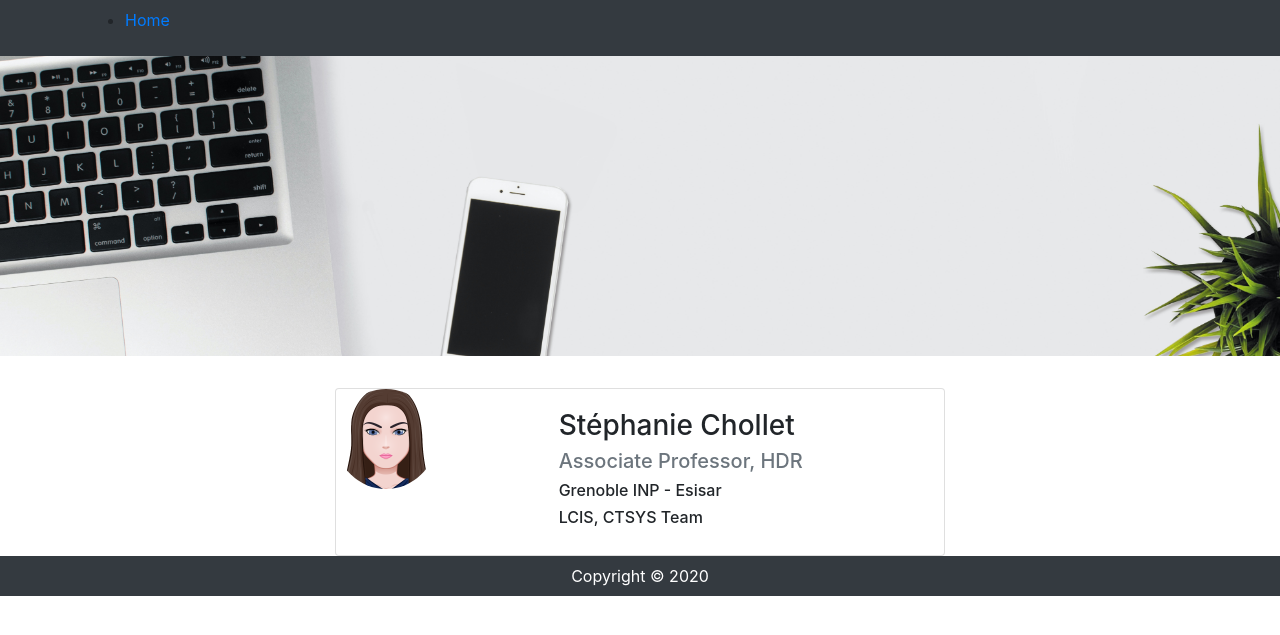
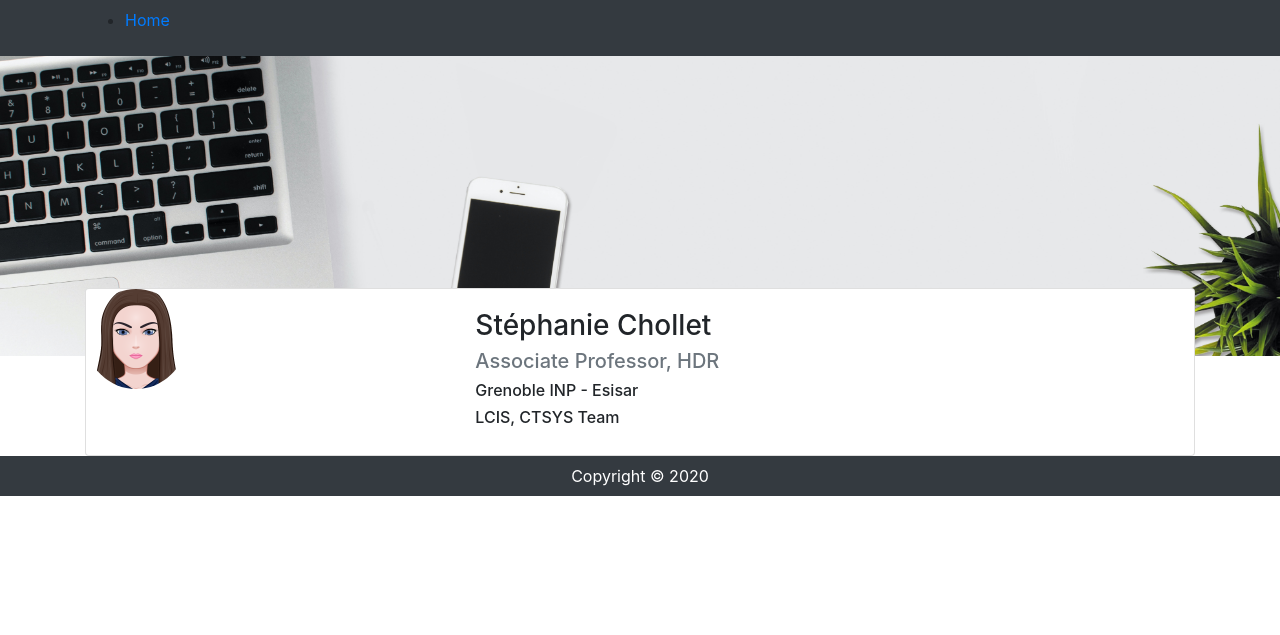
Before and after one commit to schollet/homepage, a Jekyll site: the page built from index.html, in a window 1280 px wide. Shown: the top 635 px of the page. Built offline with Jekyll 4.4.1, drawn with Linux system fonts in a browser that asks for light colours.

Commit message:
Update index.html

```diff
--- a/index.html
+++ b/index.html
@@ -5,8 +5,8 @@ layout: default
 <div class="jumbotron jumbotron-fluid"
   style="background-image: url(assets/pexels-dominika-roseclay-1036841.jpg); background-size: 100%; height:300px">
 </div>
-<div class="container w-50" syle="margin-top:-100px;">
-  <div class="card">
+<div class="container">
+  <div class="card"  style="margin-top:-100px;">
     <div class="row no-gutters">
       <div class="col-md-4">
         <img src="assets/avatar.png" class="rounded-circle responsive" style="width:100px"/>
```
